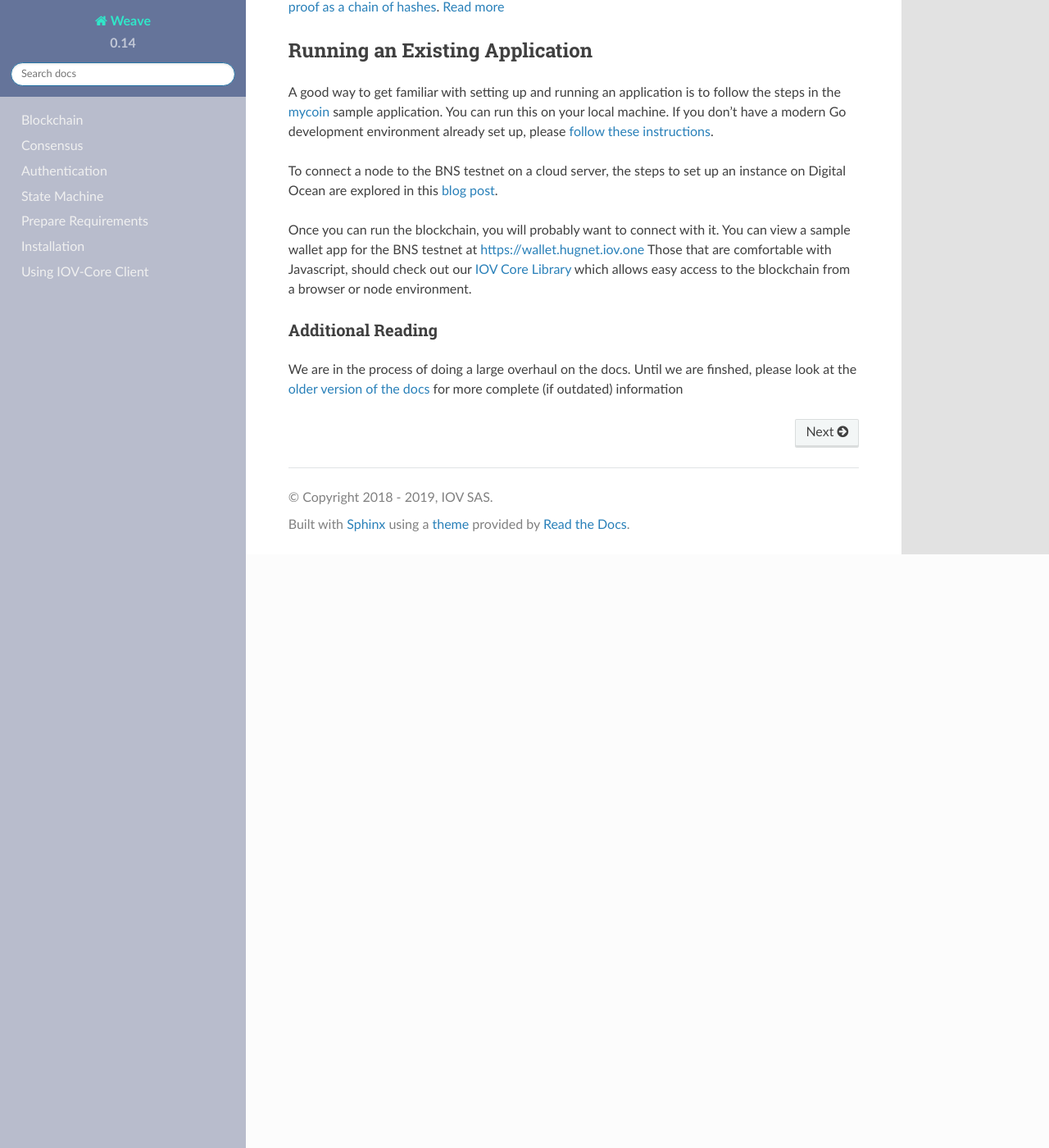
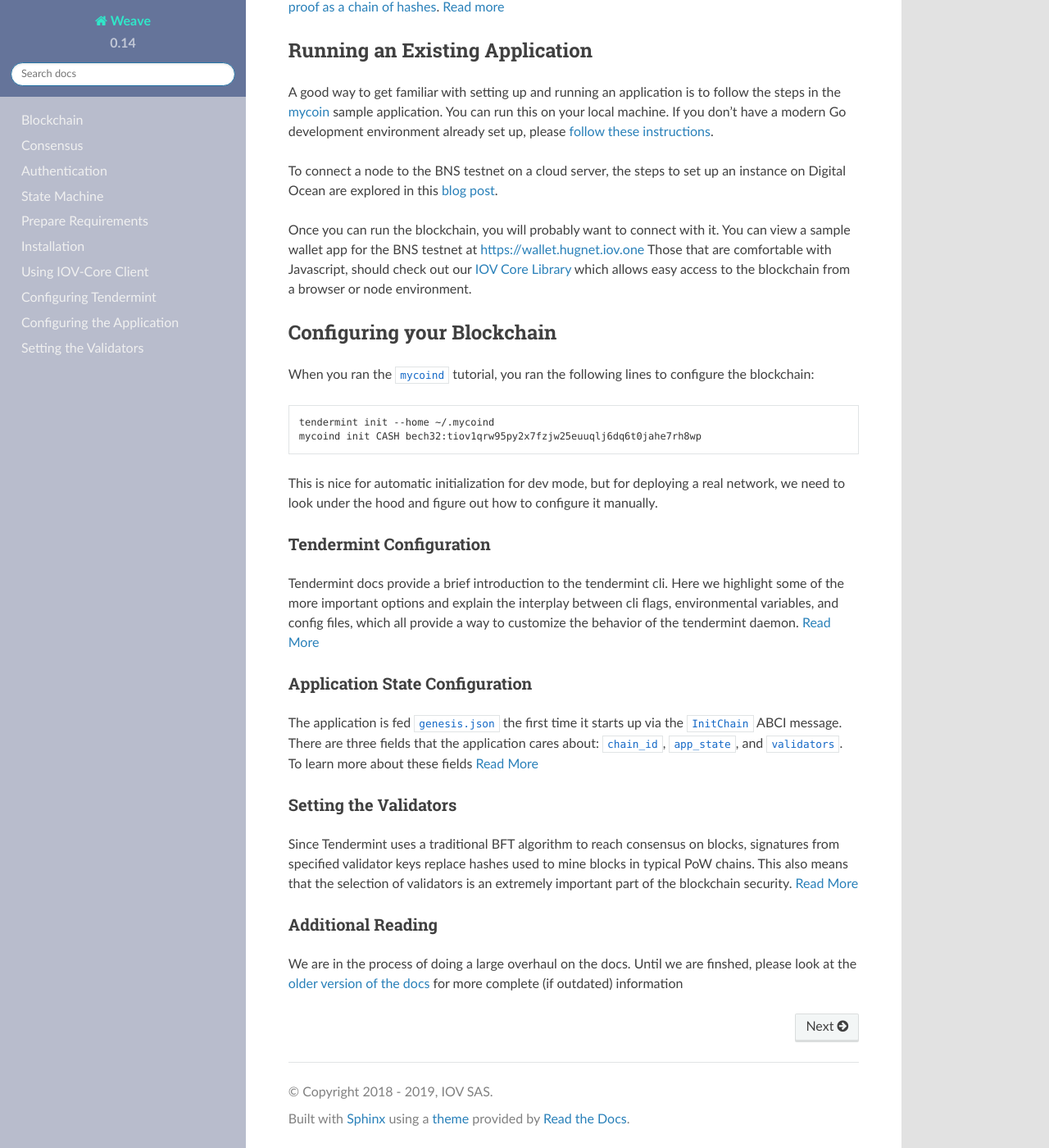
Before and after one commit to iov-one/weave, a Sphinx documentation site: the page built from docs/index.rst, in a window 1280 px wide and 1400 px high, scrolled down 2821 px. Shown: the whole window at 82% size. Built offline with Sphinx 7.4.7 and the Read the Docs theme 2.0.0, drawn with Linux system fonts in a browser that asks for light colours; formulas are drawn with MathJax 3; pages that are not in the unit, such as notebooks, are missing from menus.

Commit message:
Reorganize and clean up docs for configuring the application

```diff
--- a/docs/index.rst
+++ b/docs/index.rst
@@ -193,11 +193,63 @@ Those that are comfortable with Javascript, should check out our
 `IOV Core Library <mycoind/iovcore.html>`__ which allows easy access to the blockchain
 from a browser or node environment.
 
-.. Configuration
-    * Deep dive into the genesis file
-    * Show the init formats for multiple extensions
-    * Build custom init file
-    * Use your custom configuration
+
+Configuring your Blockchain
+===========================
+
+.. toctree::
+   :hidden:
+   :maxdepth: 1
+
+   configuration/tendermint.rst
+   configuration/application.rst
+   configuration/validators.rst
+
+When you ran the ``mycoind`` tutorial, you ran the following lines
+to configure the blockchain:
+
+.. code-block:: console
+
+  tendermint init --home ~/.mycoind
+  mycoind init CASH bech32:tiov1qrw95py2x7fzjw25euuqlj6dq6t0jahe7rh8wp
+
+This is nice for automatic initialization for dev mode, but for
+deploying a real network, we need to look under the hood and
+figure out how to configure it manually.
+
+Tendermint Configuration
+------------------------
+
+Tendermint docs provide a brief introduction to the tendermint cli.
+Here we highlight some of the more important options and
+explain the interplay between cli flags, environmental variables,
+and config files, which all provide a way to customize
+the behavior of the tendermint daemon.
+`Read More <configuration/tendermint.html>`__
+
+Application State Configuration
+-------------------------------
+
+The application is fed ``genesis.json`` the first time it starts up
+via the ``InitChain`` ABCI message. There are three fields that
+the application cares about: ``chain_id``, ``app_state``,
+and ``validators``. To learn more about these fields
+`Read More <configuration/application.html>`__
+
+Setting the Validators
+----------------------
+
+Since Tendermint uses a traditional BFT algorithm to reach
+consensus on blocks, signatures from specified validator keys
+replace hashes used to mine blocks in typical PoW chains.
+This also means that the selection of validators is an extremely
+important part of the blockchain security.
+`Read More <configuration/validators.html>`__
+
+
+.. Deploying the code -> where does that go?
+
+
 
 .. Understanding Weave
     Take much from *Backend Development Tutorial*
```
Also changed, not shown: other parts of docs/index.rst (+1 -1 lines), docs/configuration/application.rst (added, +62 -0 lines), docs/configuration/tendermint.rst (renamed from docs/deployment/configuration.rst, +3 -80 lines), docs/configuration/validators.rst (renamed from docs/deployment/validators.rst, +17 -14 lines).
